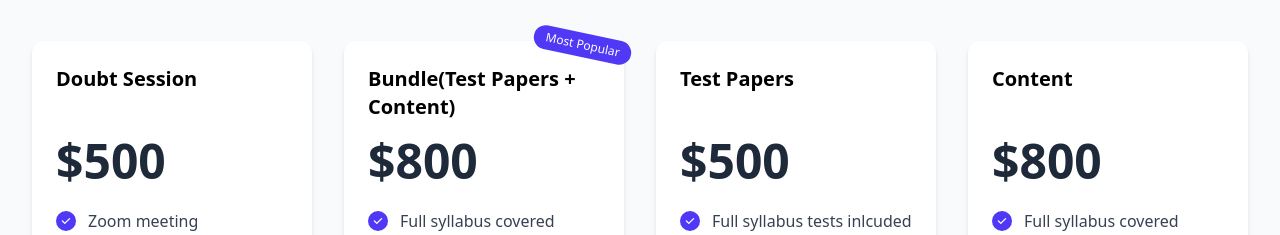
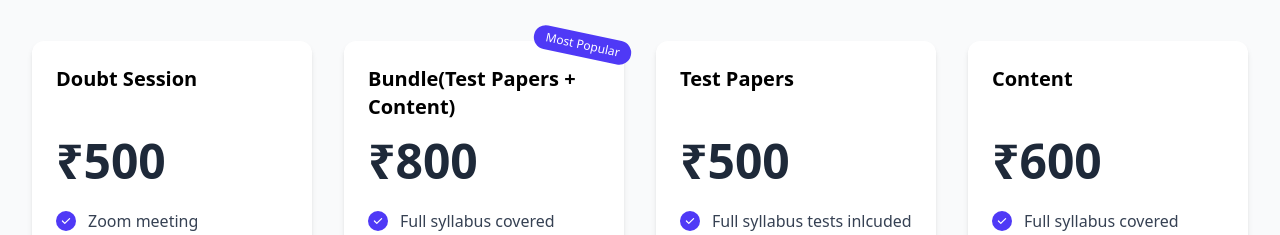
Before and after one commit to KuNaLcoder2003/hp_sir, a React (Vite) app in the folder frontend/: page / in a window 1280 px wide. Shown: the part 5120-5355 px from the top of the page. Built offline with nearby package versions, Linux system fonts and the light colour scheme.

Commit message:
Price changes

```diff
--- a/frontend/src/components/cta/Pricing.tsx
+++ b/frontend/src/components/cta/Pricing.tsx
@@ -18,7 +18,7 @@ export default function PricingComponent() {
                         <h3 className="text-xl font-bold">Doubt Session</h3>
                     </div>
 
-                    <p className="text-5xl font-bold text-gray-800 mb-6">$500</p>
+                    <p className="text-5xl font-bold text-gray-800 mb-6">₹500</p>
 
                     {/* Features List - With Flex Grow to Push Button Down */}
                     <ul className="space-y-3 flex-grow">
@@ -45,7 +45,7 @@ export default function PricingComponent() {
                         <h3 className="text-xl font-bold">Bundle(Test Papers + Content)</h3>
                     </div>
 
-                    <p className="text-5xl font-bold text-gray-800 mb-6">$800</p>
+                    <p className="text-5xl font-bold text-gray-800 mb-6">₹800</p>
 
                     {/* Features List - With Flex Grow to Push Button Down */}
                     <ul className="space-y-3 flex-grow">
@@ -71,7 +71,7 @@ export default function PricingComponent() {
                         <h3 className="text-xl font-bold">Test Papers</h3>
                     </div>
 
-                    <p className="text-5xl font-bold text-gray-800 mb-6">$500</p>
+                    <p className="text-5xl font-bold text-gray-800 mb-6">₹500</p>
 
                     {/* Features List - With Flex Grow to Push Button Down */}
                     <ul className="space-y-3 flex-grow">
@@ -103,7 +103,7 @@ export default function PricingComponent() {
                         <h3 className="text-xl font-bold">Content</h3>
                     </div>
 
-                    <p className="text-5xl font-bold text-gray-800 mb-6">$800</p>
+                    <p className="text-5xl font-bold text-gray-800 mb-6">₹600</p>
 
                     {/* Features List - With Flex Grow to Push Button Down */}
                     <ul className="space-y-3 flex-grow">
```
